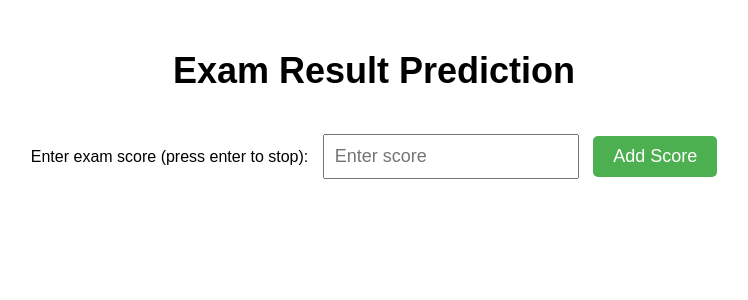
After one commit to inukarodrigo/Learnverse, a Flask app: page /predict in a window 1280 px wide. The commit adds this page. Shown: the top 300 px of the page, without its empty margins (266-1014 px from the left). Run offline with Flask 2, Linux system fonts and the light colour scheme.

Commit message:
grade prediction

```diff
--- a/app.py
+++ b/app.py
@@ -70,7 +70,9 @@ def redirect_to_landing():
 def exam_papers():
     return render_template("examPapers.html")
 
-
+@app.route("/redirect_to_exam_paper")
+def redirect_to_exam_paper():
+    return redirect("/examPapers")
 # @app.route("/landing")
 # def landing():
 #     return render_template("landing.html")
@@ -470,7 +472,9 @@ def people(id):
     return render_template('class/people.html', room_id=room_id, user=user, row=row, names=names)
 
     return
-
+@app.route('/predict')
+def predict():
+    return render_template("prediction.html")
 # This is to retrieve the incorrect questions that was answered by the student and pass it to the
 # get_questions_for_the_paper(listOfIncorrectQuestions) to get the questions to be displayed in the next paper
 @app.route('/retrieve_incorrect_questions', methods=['POST'])
--- a/templates/paper1.html
+++ b/templates/paper1.html
@@ -23,7 +23,7 @@
 		<p>4) Correct Answers will also be shown when you mark a Wrong Answer<p>
 		<p>5) Evaluation <b>score Percentange </b>and <b>Performance Rating</b> will be displayed at the end of the Quiz<p>
 		<div class="help-tip">
-			<a><i class="fa fa-lightbulb-o fa-2x" style="color:#000080"></i><span class="ml-1"><b> Un-answered question will not be awarded with Score</b></a>
+		<a><i class="fa fa-lightbulb-o fa-2x" style="color:#000080"></i><span class="ml-1"><b> Un-answered question will not be awarded with Score</b></span></a>
 		</div>
 		<button type="button" class="btn" onclick="startQuiz()">Start Quiz</button>
 	</div>
--- /dev/null
+++ b/templates/prediction.html
@@ -0,0 +1,92 @@
+<!DOCTYPE html>
+<html>
+<head>
+	<title>Exam Result Prediction</title>
+	<style>
+		body {
+			font-family: Arial, sans-serif;
+			text-align: center;
+		}
+		h1 {
+			margin-top: 50px;
+			font-size: 36px;
+		}
+		input {
+			font-size: 18px;
+			padding: 10px;
+			margin: 10px;
+		}
+		button {
+			font-size: 18px;
+			padding: 10px 20px;
+			background-color: #4CAF50;
+			color: white;
+			border: none;
+			border-radius: 5px;
+			cursor: pointer;
+			margin-top: 20px;
+		}
+		button:hover {
+			background-color: #3e8e41;
+		}
+		#result {
+			font-size: 24px;
+			font-weight: bold;
+			margin-top: 50px;
+		}
+	</style>
+</head>
+<body>
+	<h1>Exam Result Prediction</h1>
+	<label>Enter exam score (press enter to stop): </label>
+	<input type="number" id="score" placeholder="Enter score">
+	<button onclick="addScore()">Add Score</button>
+	<div id="scores"></div>
+	<div id="avg_score"></div>
+	<div id="result"></div>
+	<script>
+		var exam_scores = [];
+		function addScore() {
+			var score = document.getElementById("score").value;
+			if (score == "") {
+				return;
+			}
+			exam_scores.push(parseFloat(score));
+			document.getElementById("scores").innerHTML = "Scores: " + exam_scores.join(", ");
+			document.getElementById("score").value = "";
+			calculateAverage();
+		}
+		function calculateAverage() {
+			var sum = 0;
+			for (var i = 0; i < exam_scores.length; i++) {
+				sum += exam_scores[i];
+			}
+			if (exam_scores.length == 0) {
+				var avg_score = 0;
+			} else {
+				var avg_score = sum / exam_scores.length;
+			}
+			document.getElementById("avg_score").innerHTML = "Average Score: " + avg_score.toFixed(2);
+			predictResult(avg_score);
+		}
+		function predictResult(avg_score) {
+			if (avg_score >= 90) {
+				var result = "A+";
+			} else if (avg_score >= 75) {
+				var result = "A";
+			} else if (avg_score >= 65) {
+				var result = "B";
+			} else if (avg_score >= 55) {
+				var result = "C";
+			} else if (avg_score >= 40) {
+				var result = "D";
+			} else if (avg_score >= 35) {
+				var result = "E";
+			} else {
+				var result = "F";
+			}
+			document.getElementById("result").innerHTML = "Predicted Result: " + result;
+		}
+	</script>
+</body>
+</html>
--- a/templates/viewTestReport.html
+++ b/templates/viewTestReport.html
@@ -67,5 +67,6 @@
   const db = firebase.firestore();
 </script>
   <script src="{{ url_for('static', filename='js/testSummary.js') }}"></script>
+  <a class="nav-link btn btn-primary" href="/predict" style="text-align: center; margin-top: 60px">View Prediction</a>
   </body>
 </html>
```
Also changed, not shown: VirtualClassroom/db.sqlite3.
